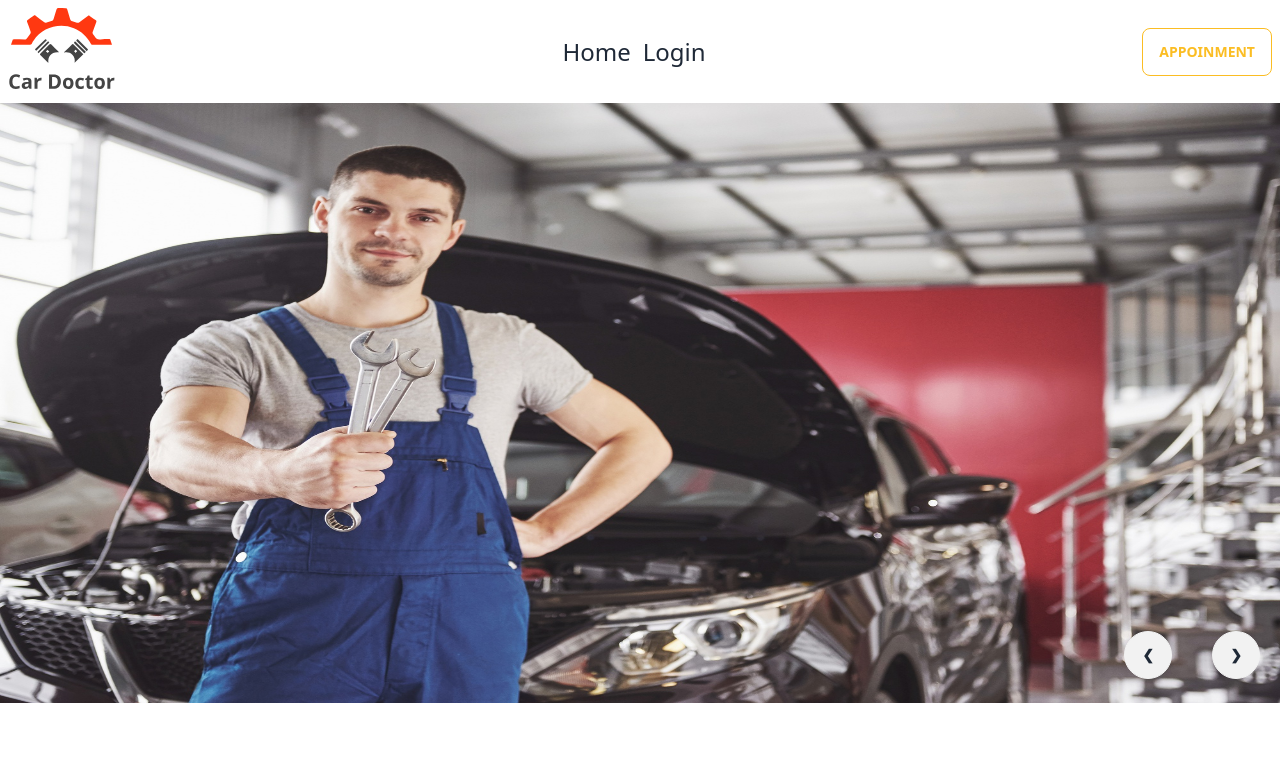
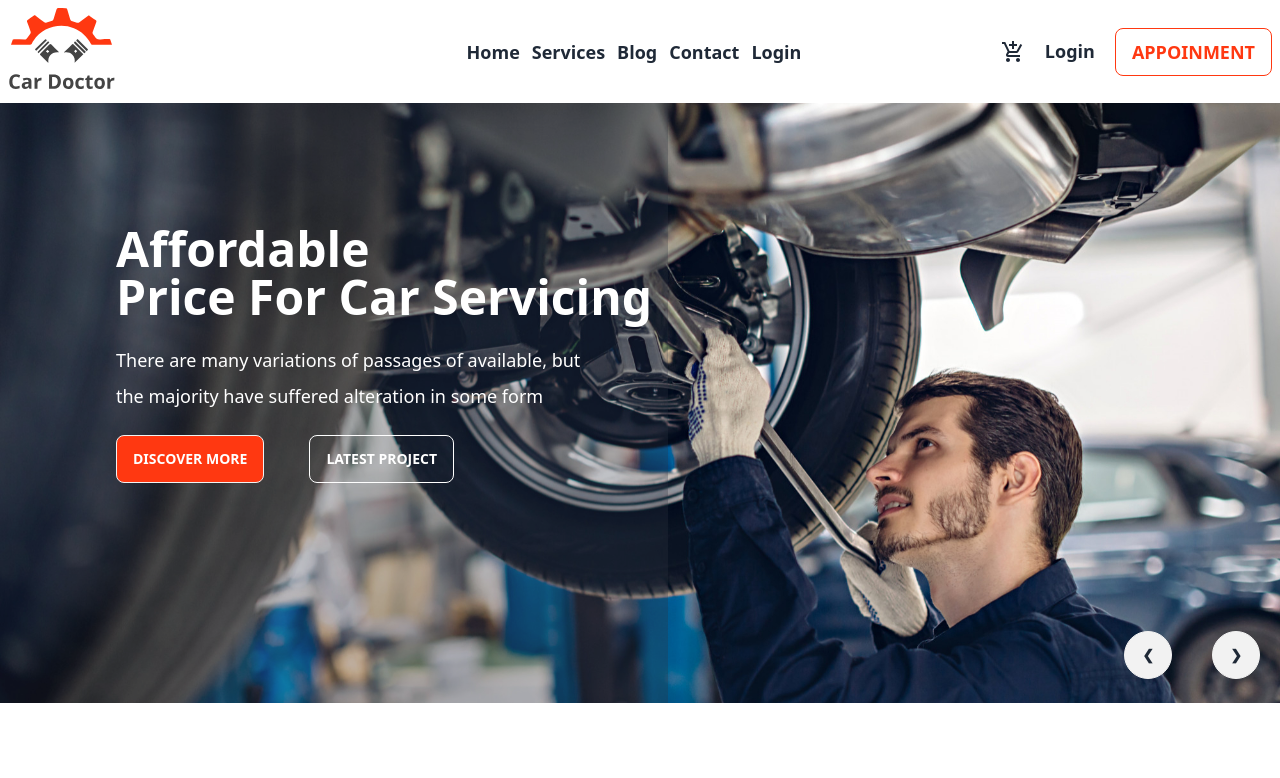
Before and after one commit to devmashum/car-doctor-client, a React (Vite) app: page / in a window 1280 px wide. Shown: the top 778 px of the page. Built offline with nearby package versions, Linux system fonts and the light colour scheme; no server answers.

Commit message:
modifing the layout for better ui

```diff
--- a/package.json
+++ b/package.json
@@ -16,6 +16,7 @@
     "match-sorter": "^6.3.1",
     "react": "^18.2.0",
     "react-dom": "^18.2.0",
+    "react-icons": "^4.12.0",
     "react-router-dom": "^6.17.0",
     "sort-by": "^0.0.2"
   },
--- a/src/Pages/Bookings/Bookings.jsx
+++ b/src/Pages/Bookings/Bookings.jsx
@@ -19,6 +19,8 @@ const Bookings = () => {
         // fetch(url)
         //     .then(res => res.json())
         //     .then(data => setBooking(data))
+
+        return <Bookings bookings={booking}/>
     }, [url]);
 
     const handleDelete = id => {
--- a/src/Pages/Home/Bannner.jsx
+++ b/src/Pages/Home/Bannner.jsx
@@ -1,18 +1,33 @@
-import img1 from '../../assets/images/banner/1.jpg'
 import img2 from '../../assets/images/banner/2.jpg'
 import img3 from '../../assets/images/banner/3.jpg'
 import img4 from '../../assets/images/banner/4.jpg'
 import img5 from '../../assets/images/banner/5.jpg'
-import img6 from '../../assets/images/banner/6.jpg'
-
 
 const Bannner = () => {
+
+    const bannerStyle = {
+        backgroundImage: `url(${img5})`,
+      };
     return (
         <div className="carousel w-full">
             <div id="slide1" className="carousel-item relative w-full h-[600px]">
-                <img src={img1} className="w-full " />
+                {/* <img src={img5} className="w-full " /> */}
+{/*  */}
+<div className="hero justify-start" style={bannerStyle}>
+  <div className=" "></div>
+  <div className="hero-content text-neutral-content bg-opacity-30 hero-overlay">
+    <div className="mb-[99px] ">
+      <h1 className=" text-4xl lg:ml-[100px] lg:text-5xl font-bold text-white leading-snug ">Affordable <br /> Price For Car Servicing</h1>
+      <p className="lg:ml-[100px] text-[18px] text-white mt-[30px] lg:leading-none">There are many variations of passages of  available, but <span className='hidden lg:block'> <br /> </span> the majority have suffered alteration in some form</p>
+    <div className='flex mt-[30px]'>
+    <button className="btn lg:ml-[100px] bg-[#FF3811] text-white">Discover More</button>
+      <button className="btn btn-outline text-white ml-[45px]">Latest Project</button>
+    </div>
+    </div>
+  </div>
+</div>
 
-
+{/*  */}
                 <div className="absolute flex justify-end gap-5 transform -translate-y-1/2 left-5 right-5 bottom-0">
 
                     <a href="#slide4" className="btn btn-circle mr-5">❮</a>
--- a/src/Pages/Home/Services.jsx
+++ b/src/Pages/Home/Services.jsx
@@ -5,14 +5,15 @@ const Services = () => {
 
     // to show the low price first
 
+    const [asc, setAsc] = useState(true);
 
     const [Services, setServices] = useState([]);
 
     useEffect(() => {
-        fetch('http://localhost:3000/services')
+        fetch(`http://localhost:3000/services?sort=${asc ? 'asc' : 'desc'}`)
             .then(res => res.json())
             .then(data => setServices(data));
-    }, [])
+    }, [asc])
 
 
 
@@ -22,9 +23,11 @@ const Services = () => {
                 <h3 className="text-2xl font-bold text-orange-600">Service</h3>
                 <h3 className="text-4xl ">Our Service Area</h3>
                 <p>the majority have suffered alteration in some form, by injected humour, or randomised words which don't look even slightly believable. </p>
-                <button className='btn btn-secondary'>Price low to high</button>
+                <option onClick={() => setAsc(!asc)} className='btn btn-secondary'>{asc ? 'Price High Low' : 'Price: Low to High'}</option>
+
+                <button onClick={() => setAsc(!asc)} className='btn btn-secondary'>{asc ? 'Price High Low' : 'Price: Low to High '}</button>
             </div>
-            <div className='grid lg:grid-cols-3 gap-5'>
+            <div className='grid lg:grid-cols-3 md:grid-col-3 gap-5'>
                 {
                     Services.map(service => <ServiceCard key={service.id} service={service}></ServiceCard>)
                 }
--- a/src/Pages/NavBar/NavBar.jsx
+++ b/src/Pages/NavBar/NavBar.jsx
@@ -2,10 +2,12 @@ import { Link, NavLink } from 'react-router-dom';
 import logo from "../../assets/images/logo.svg";
 import { useContext } from 'react';
 import { AuthContext } from '../../AuthProvider/AuthProvider';
+import { MdOutlineAddShoppingCart } from "react-icons/md";
 
 
 const NavBar = () => {
     const { user, logOut } = useContext(AuthContext);
+
 
     const handleLogOut = () => {
         logOut()
@@ -15,13 +17,16 @@ const NavBar = () => {
 
     const navItems = <>
 
-        <NavLink to={'/'}> <li className='mr-3 text-2xl'>Home</li> </NavLink>
+        <NavLink to={'/'}> <li className='mr-3 text-[18px] font-semibold'>Home</li> </NavLink>
+        <NavLink to={'/services'}> <li className='mr-3 text-[18px] font-semibold'>Services</li> </NavLink>
+        <NavLink to={'/blog'}> <li className='mr-3 text-[18px] font-semibold'>Blog</li> </NavLink>
+        <NavLink to={'/blog'}> <li className='mr-3 text-[18px] font-semibold'>Contact</li> </NavLink>
 
         {user?.email ? <>
-            <NavLink to={'bookings'}><li className='mr-3 text-2xl' >My Booking</li></NavLink>
-            <NavLink><li onClick={handleLogOut} className='mr-3 text-2xl' >Log Out</li></NavLink>
+            <NavLink to={'bookings'}><li className='mr-3 text-[18px] font-semibold' >My Booking</li></NavLink>
+            <NavLink><li onClick={handleLogOut} className='mr-3 text-[18px] font-semibold' >Log Out</li></NavLink>
         </> :
-            <NavLink to={'/login'}> <li className='mr-3 text-2xl'>Login</li> </NavLink>}
+            <NavLink to={'/login'}> <li className='mr-3 text-[18px] font-semibold'>Login</li> </NavLink>}
 
 
 
@@ -46,7 +51,13 @@ const NavBar = () => {
                 </ul>
             </div>
             <div className="navbar-end">
-                <button className='btn btn-warning btn-outline'>Appoinment</button>
+            <div className='text-2xl font-bold mr-5'><MdOutlineAddShoppingCart /></div>
+            <div className='mr-5 text-[18px] font-semibold'>
+                {
+                    user? <h3>Logout</h3> : <h3>Login</h3>
+                }
+            </div>
+                <button className='btn btn-outline text-[18px] font-bold text-[#FF3811]'>Appoinment</button>
             </div>
         </div>
     );
```
Also changed, not shown: 1 other file (tests, documents, lock files or other folders).
